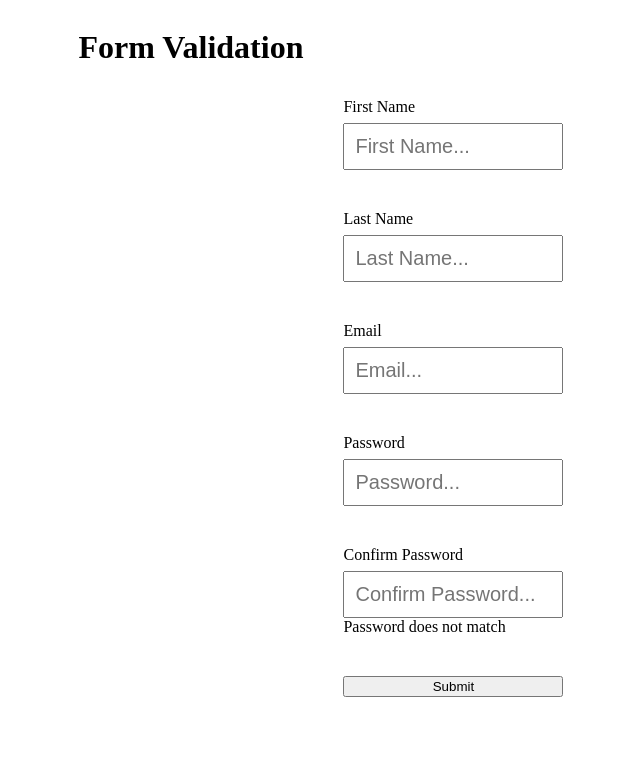
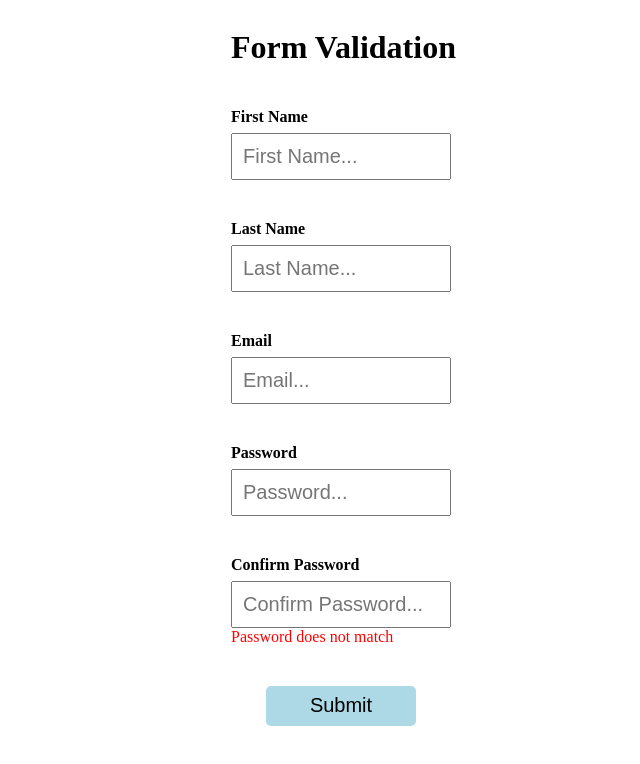
Before and after one commit to adarsh206/machine-coding-interview-questions, a React (Vite) app in the folder form-validation/: page / in a window 1280 px wide. Shown: the top 764 px of the page, without its empty margins (299-939 px from the left). Built offline with nearby package versions, Linux system fonts and the light colour scheme.

Commit message:
form submit function added

```diff
--- a/form-validation/src/App.css
+++ b/form-validation/src/App.css
@@ -3,8 +3,12 @@
   justify-self: center;
 }
 
+.header{
+  margin-left: 40px;
+}
+
 .container{
-  margin-top: 50px;
+  margin-top: 30px auto;
   width: 300px;
 }
 
@@ -19,3 +23,26 @@ input{
   padding: 10px;
   font-size: 20px;
 }
+
+button{
+  width: 150px;
+  height: 40px;
+  margin: auto;
+  border: none;
+  border-radius: 5px;
+  font-size: 20px;
+  background-color: lightblue;
+  cursor: pointer;
+}
+
+.error{
+  color: red;
+}
+
+.error-border{
+  border: 1px solid red;
+}
+
+label{
+  font-weight: bold;
+}
--- a/form-validation/src/App.jsx
+++ b/form-validation/src/App.jsx
@@ -61,12 +61,27 @@ function App() {
     copyFormData[key].value = value;
     setFormData(copyFormData);
   }
-console.log(formData)
+console.log(formData);
+
+  const isValidForm = () => {
+    const copyFormData = {...formData};
+    Object.keys(copyFormData).forEach((key) => {
+      const obj = copyFormData[key];
+      obj.isError = !obj.value ? true : false;
+    })
+    setFormData(copyFormData);
+  }
+
+  const handleFormSubmit = (e) => {
+    e.preventDefault();
+    isValidForm();
+  }
+
   return (
   <div className='App'>
-    <h1>Form Validation</h1>
     <div className="container">
-      <form>
+      <h1 className='header'>Form Validation</h1>
+      <form onSubmit={handleFormSubmit}>
         <div className="form-item">
          {
           Object.keys(formData).map((key) => {
```
